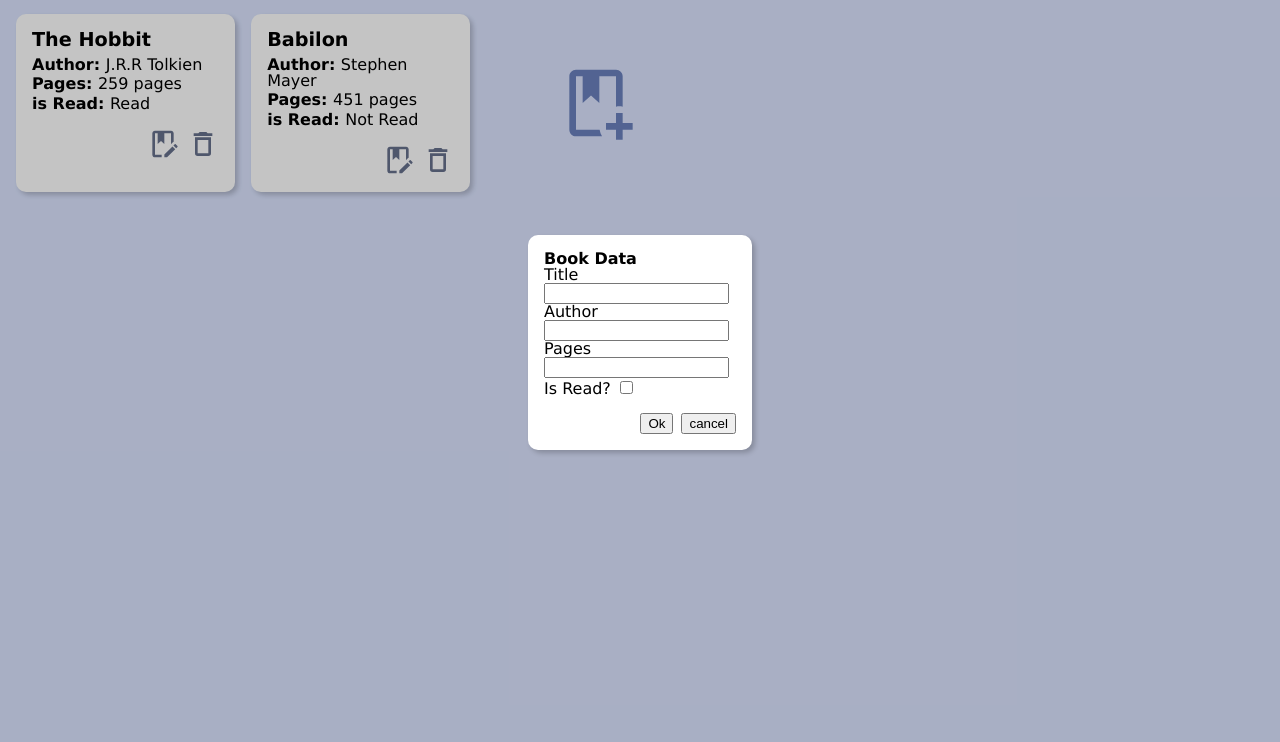
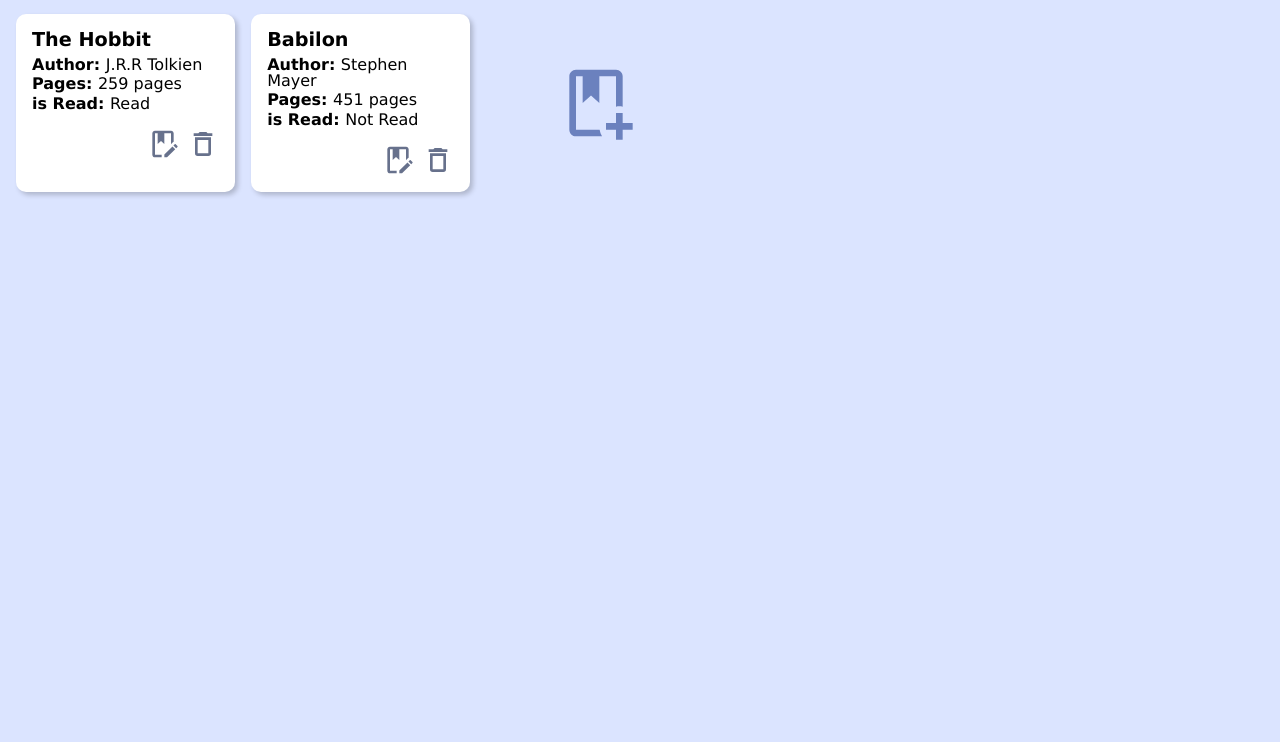
Before and after one commit to AlcaldeLeonardo/library, a plain HTML site: page index.html in a window 1280 px wide. Shown: the part 58-800 px from the top of the page. Drawn offline with Linux system fonts and the light colour scheme.

Commit message:
Unnecessary css selector removed

```diff
--- a/css/index.css
+++ b/css/index.css
@@ -7,9 +7,6 @@ body{
 .header{
     background-color: #4F73E0;
     padding: 1rem;
-}
-
-main{
 }
 
 .header__title{
@@ -95,7 +92,7 @@ main{
     width: 100vw;
     height: 100vh;
     position: absolute;
-    display: flex;
+    display: none;
     justify-content: center;
     align-items: center;
 }
```
